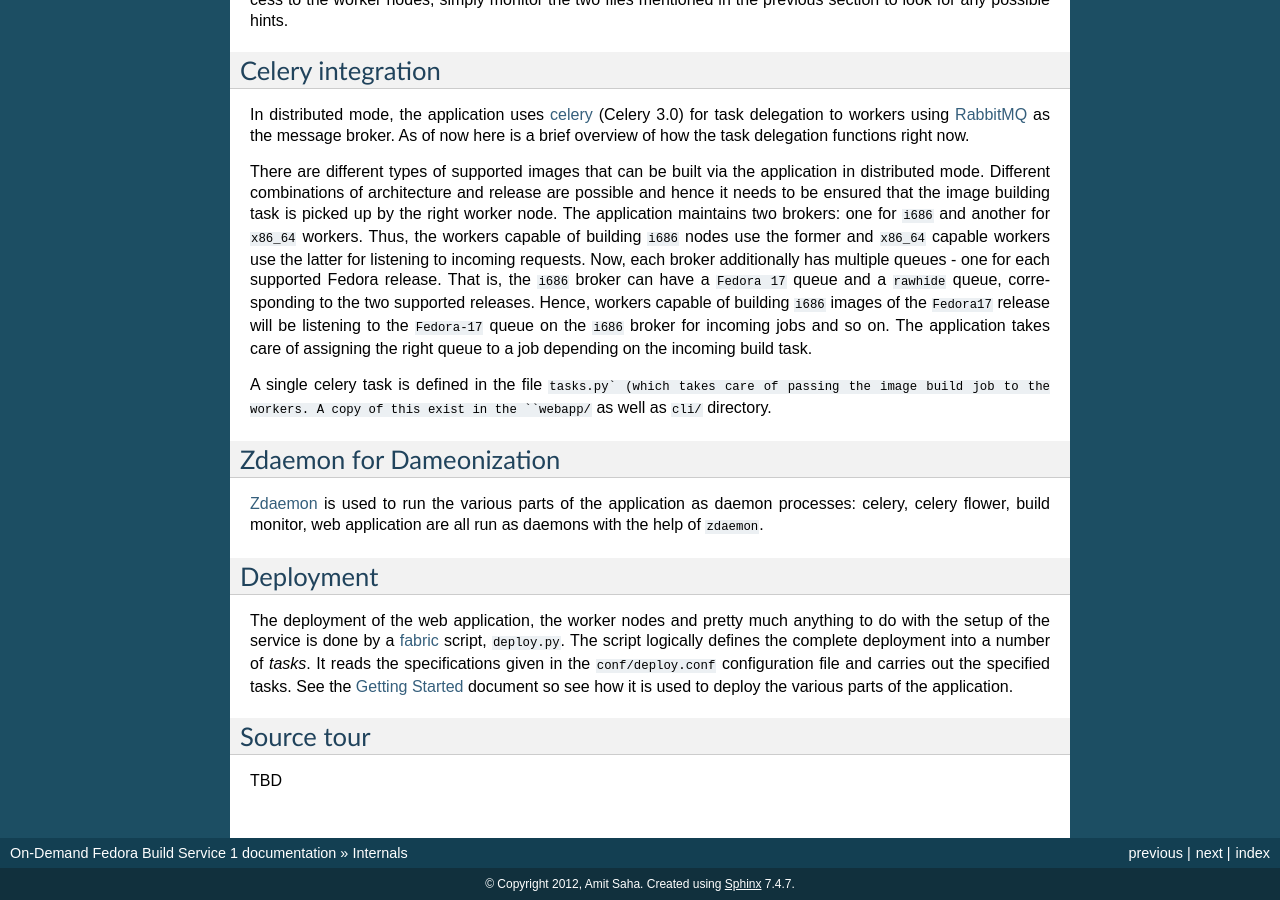
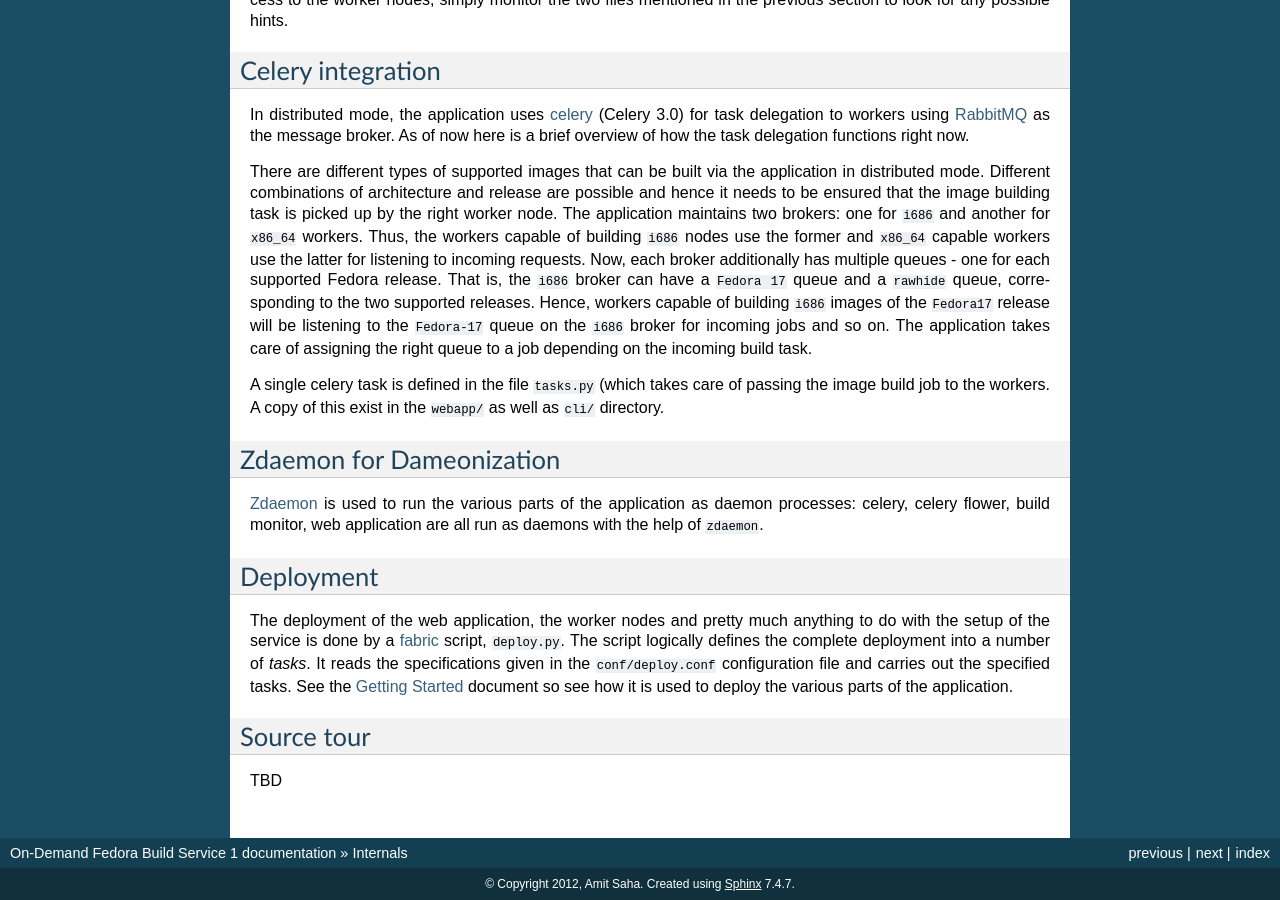
Before and after one commit to amitsaha/gsoc2012_fbs, a Sphinx documentation site: the page built from doc/internals.rst, in a window 1280 px wide and 900 px high, scrolled down 912 px. Built offline with Sphinx 7.4.7, drawn with Linux system fonts in a browser that asks for light colours.

Commit message:
doc updations

```diff
--- a/doc/internals.rst
+++ b/doc/internals.rst
@@ -91,7 +91,7 @@ the ``i686`` broker for incoming jobs and so on. The application takes
 care of assigning the right queue to a job depending on the incoming
 build task.
 
-A single celery task is defined in the file ``tasks.py` (which takes
+A single celery task is defined in the file ``tasks.py`` (which takes
 care of passing the image build job to the workers. A copy of this
 exist in the ``webapp/`` as well as ``cli/`` directory.
 
```
